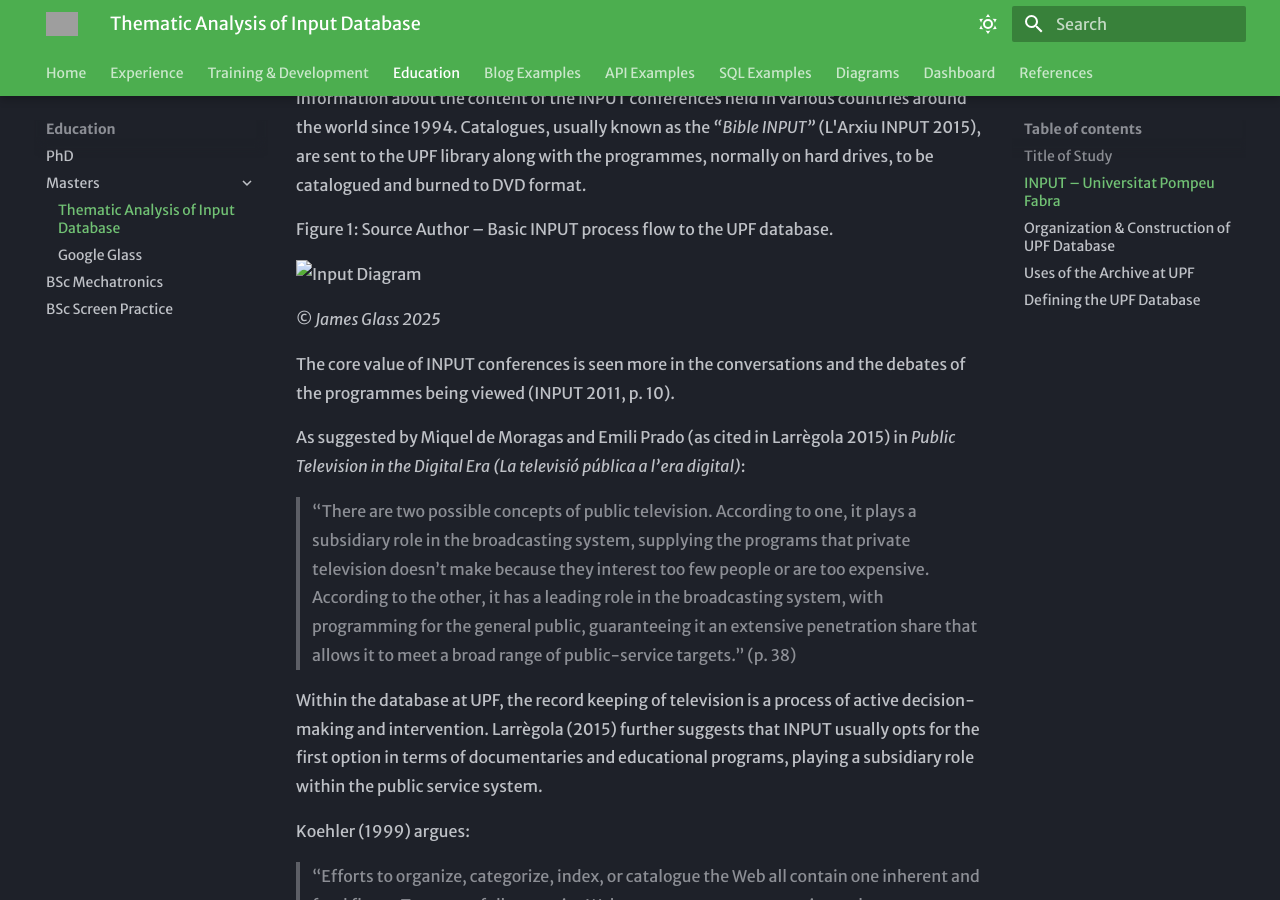
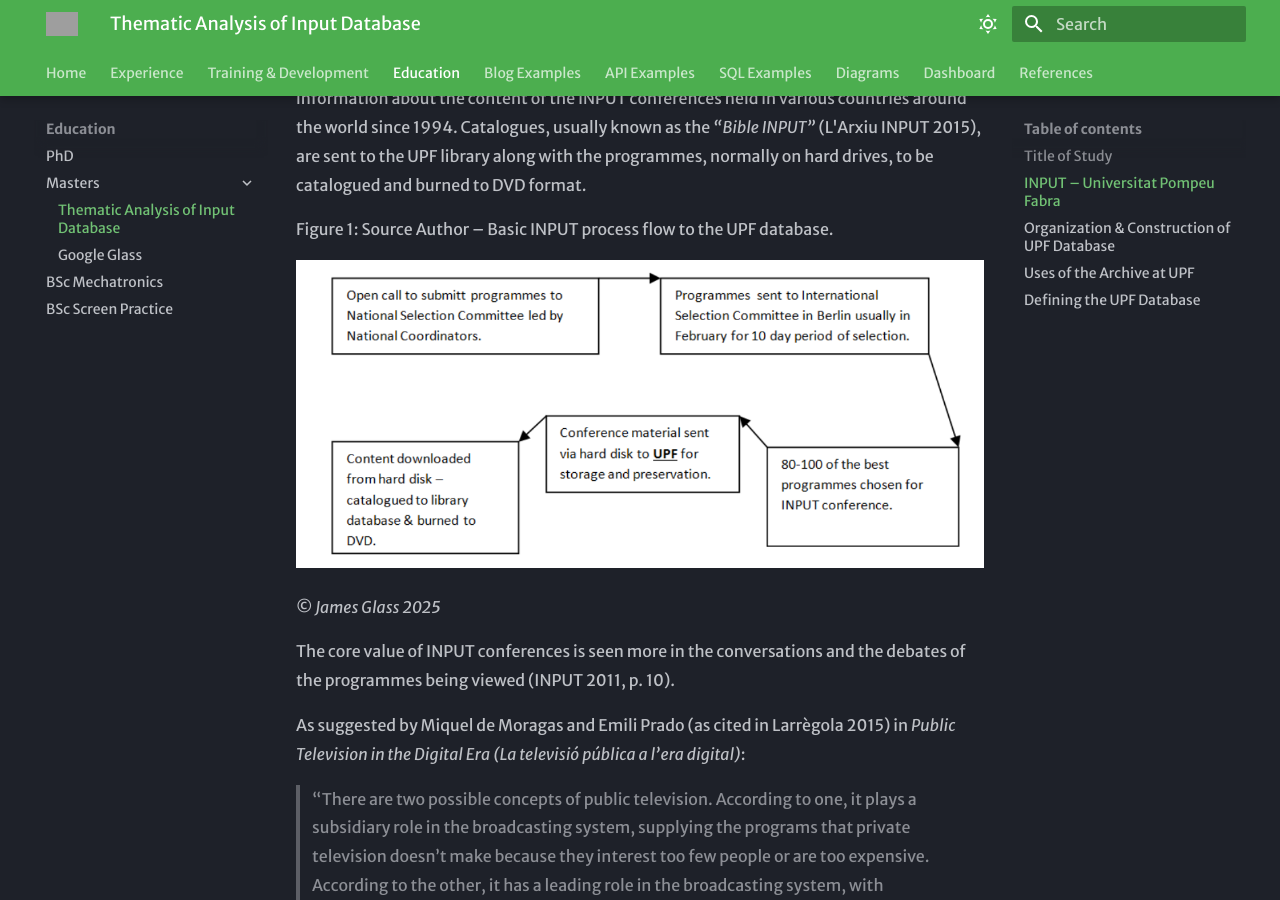
Before and after one commit to james-glass1999/MKDocs-James-Glass-PhD, an MkDocs documentation site: the page built from docs/education/masters/thematic-analysis-of-input-database.md, in a window 1280 px wide and 900 px high, scrolled down 1888 px. Built offline with MkDocs 1.6.1 and Material for MkDocs 9.7.7, drawn with Linux system fonts in a browser that asks for light colours; grey boxes are pictures that could not be loaded.

Commit message:
adjust image

```diff
--- a/docs/education/masters/thematic-analysis-of-input-database.md
+++ b/docs/education/masters/thematic-analysis-of-input-database.md
@@ -43,7 +43,7 @@ The INPUT database is aimed primarily at community television professionals and
 
 Figure 1: Source Author – Basic INPUT process flow to the UPF database.
 
-![Input Diagram](../assets/input1.png){ width="700" }
+![Input Diagram](../../assets/input1.png){ width="700" }
 
 *© James Glass 2025*
 
```
